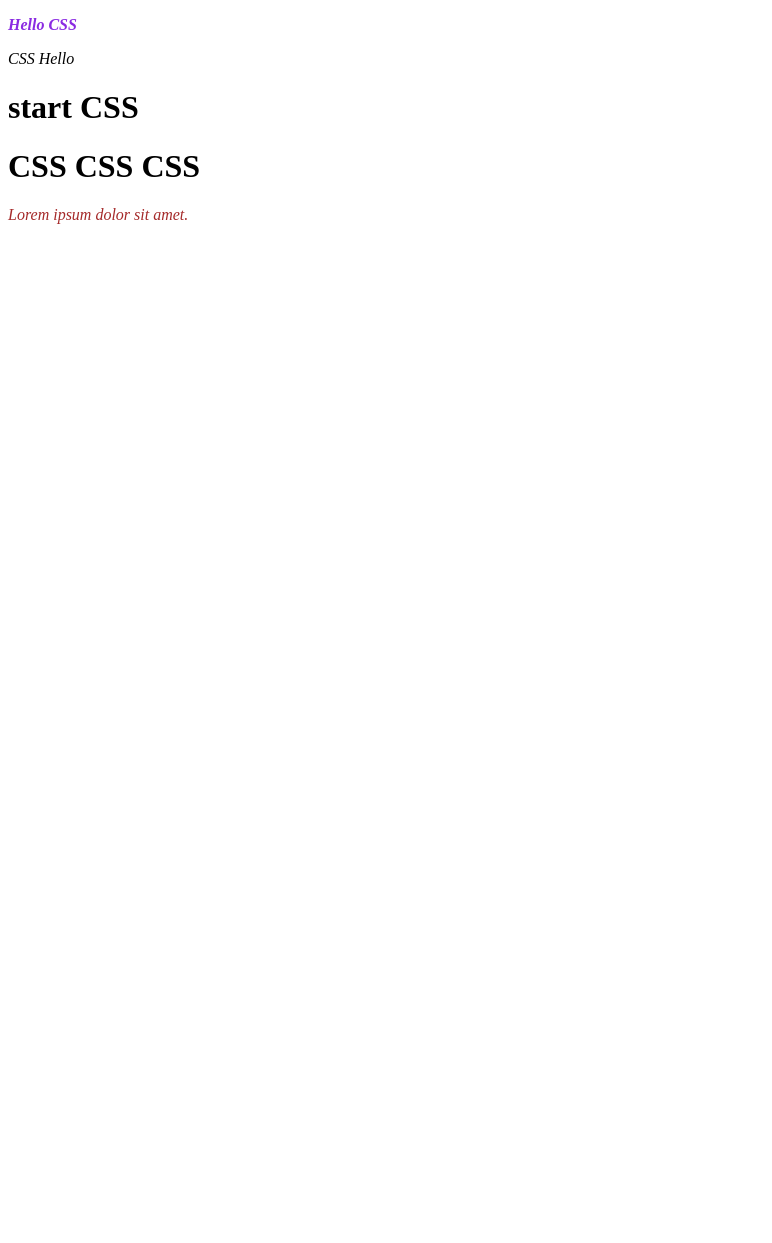
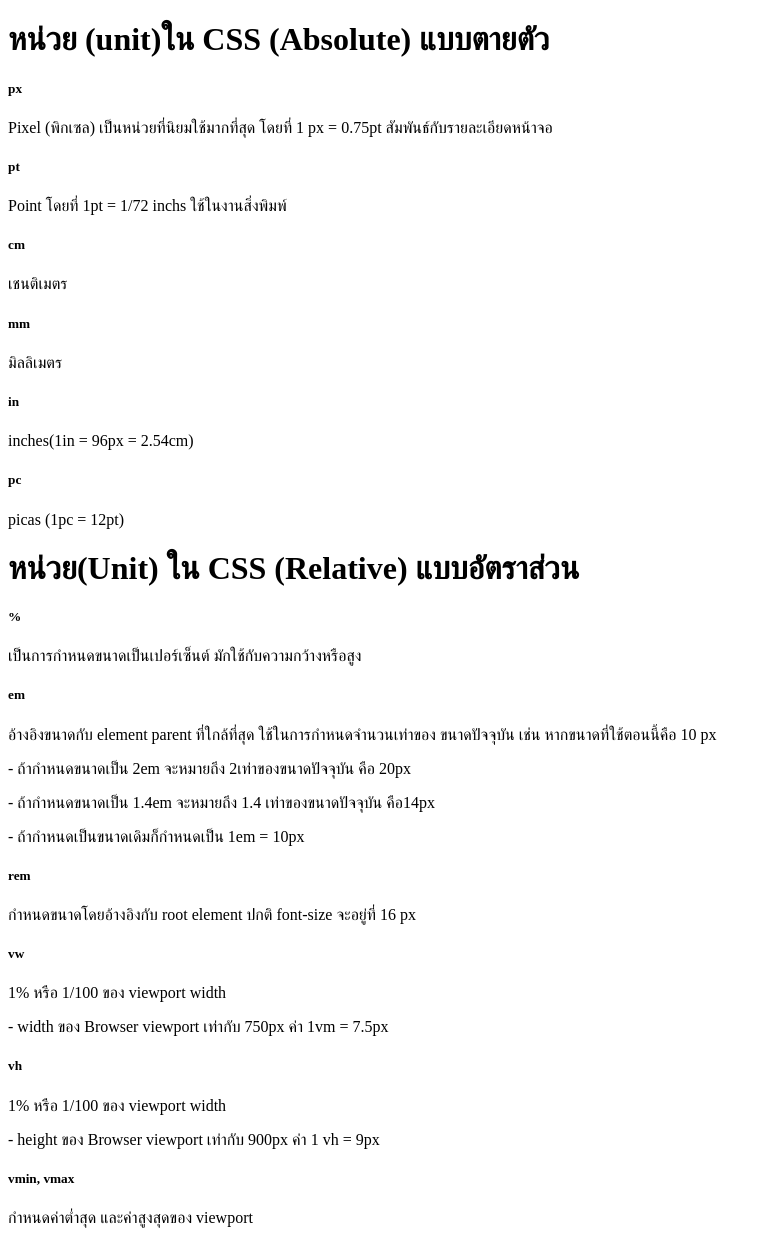
Before and after one commit to OldManPEEM/CSS-Basic, a plain HTML site: page index.html in a window 1280 px wide. Shown: the whole page, without its empty margins (0-772 px from the left). Before the commit the page ends 800 px from the top, so only its background shows below. Drawn offline with Linux system fonts and the light colour scheme.

Commit message:
หน่วย (unit)ใน CSS
หน่วย (unit)ใน CSS (Absolute) แบบตายตัว
หน่วย(Unit) ใน CSS (Relative) แบบอัตราส่วน

```diff
--- a/index.html
+++ b/index.html
@@ -4,21 +4,44 @@
     <meta charset="UTF-8">
     <meta http-equiv="X-UA-Compatible" content="IE=edge">
     <meta name="viewport" content="width=device-width, initial-scale=1.0">
-    <title>CSS Format</title>
-    <style>
-        /*internal embed*/
-        p{
-            font-style: italic;
-        }
-    </style>
-    <link rel="stylesheet" href="styles.css">
+    <title>Document</title>
 </head>
 <body>
-    <!--inline-->
-    <p style="color: blueviolet;font-weight: bolder;">Hello CSS</p>
-    <p>CSS Hello</p>
-    <h1>start CSS</h1>
-    <h1 class="title">CSS CSS CSS</h1>
-    <p id="message">Lorem ipsum dolor sit amet.</p>
+    <h1>หน่วย (unit)ใน CSS (Absolute) แบบตายตัว</h1>
+    <h5>px</h5>
+    <p>Pixel (พิกเซล) เป็นหน่วยที่นิยมใช้มากที่สุด โดยที่ 1 px = 0.75pt
+        สัมพันธ์กับรายละเอียดหน้าจอ</p>
+    <h5>pt</h5>
+    <p>Point โดยที่ 1pt = 1/72 inchs ใช้ในงานสิ่งพิมพ์</p>
+    <h5>cm</h5>
+    <p>เชนติเมตร</p>
+    <h5>mm</h5>
+    <p>มิลลิเมตร</p>
+    <h5>in</h5>
+    <p>inches(1in = 96px = 2.54cm)</p>
+    <h5>pc</h5>
+    <p>picas (1pc = 12pt)</p>
+
+    <h1>หน่วย(Unit) ใน CSS (Relative) แบบอัตราส่วน</h1> <!--มักใช้กับ Web responsive-->
+    <h5>%</h5>
+    <p>เป็นการกำหนดขนาดเป็นเปอร์เซ็นต์ มักใช้กับความกว้างหรือสูง</p>
+    <h5>em</h5>
+    <p>อ้างอิงขนาดกับ element parent ที่ใกล้ที่สุด ใช้ในการกำหนดจำนวนเท่าของ
+        ขนาดปัจจุบัน เช่น หากขนาดที่ใช้ตอนนี้คือ 10 px </p>
+        <p>- ถ้ากำหนดขนาดเป็น 2em จะหมายถึง 2เท่าของขนาดปัจจุบัน คือ 20px</p>
+        <p>- ถ้ากำหนดขนาดเป็น 1.4em จะหมายถึง 1.4 เท่าของขนาดปัจจุบัน คือ14px</p>
+        <p>- ถ้ากำหนดเป็นขนาดเดิมก็กำหนดเป็น 1em = 10px</p>
+    <h5>rem</h5>
+    <p>กำหนดขนาดโดยอ้างอิงกับ root element ปกติ font-size จะอยู่ที่ 16 px</p>
+    <h5>vw</h5>
+    <p>1% หรือ 1/100 ของ viewport width</p>
+    <p>- width ของ Browser viewport เท่ากับ 750px ค่า 1vm = 7.5px</p>
+    <h5>vh</h5>
+    <p>1% หรือ 1/100 ของ viewport width</p>
+    <p>- height ของ Browser viewport เท่ากับ 900px ค่า 1 vh = 9px</p>
+    <h5>vmin, vmax</h5>
+    <p> กำหนดค่าต่ำสุด และค่าสูงสุดของ viewport</p>
+
+
 </body>
 </html>
--- a/styles.css
+++ b/styles.css
@@ -1,4 +1,3 @@
-/*External*/
-p#message{
-    color: brown;
+h5{
+    font-weight: bolder;
 }
```
